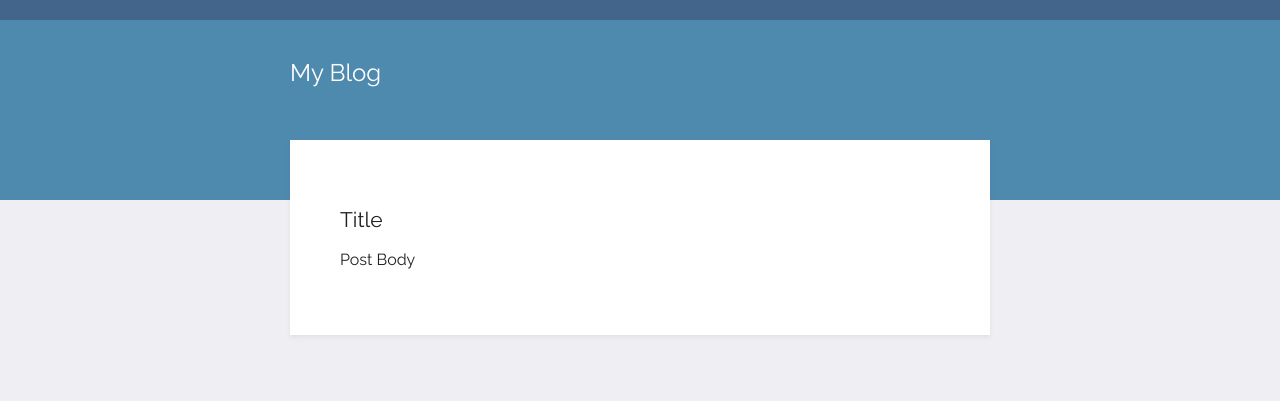
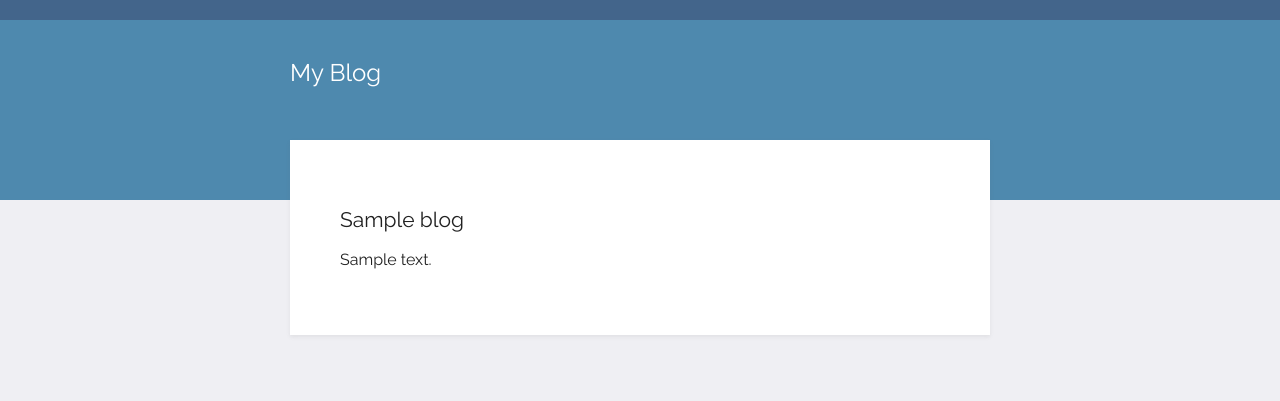
Before and after one commit to kundanc2/Blog_using_flask, a Flask app: template templates/post.html in a window 1280 px wide. Shown: the top 401 px of the page. Run offline with Flask 3, Linux system fonts and the light colour scheme; the template is opened without the code that fills it: most values are stand-ins (such as "Sample title", 1, 10 or a date in 2020).

Commit message:
complete

```diff
--- a/main.py
+++ b/main.py
@@ -1,14 +1,26 @@
 from flask import Flask, render_template
 import requests
+from post import Post
+
+post_objects=[]
+
+posts=requests.get("https://api.npoint.io/c790b4d5cab58020d391").json()
+for post in posts:
+    post_obj = Post(post["id"],post["title"],post["subtitle"],post["body"])
+    post_objects.append(post_obj)
 
 app = Flask(__name__)
 
 @app.route('/')
 def home():
-    posts=requests.get("https://api.npoint.io/c790b4d5cab58020d391").json()
     return render_template("index.html",posts=posts)
 
-
+@app.route("/post/<int:blog_id>")
+def loadpost(blog_id):
+    for post in post_objects:
+        if post.id==blog_id:
+            blog=post
+    return render_template("post.html",blog=blog)
 
 if __name__ == "__main__":
     app.run(debug=True)
--- a/templates/index.html
+++ b/templates/index.html
@@ -16,7 +16,7 @@
             <div class="card">
                 <h2>{{post.title}}</h2>
                 <p class="text">{{post.subtitle}}</p>
-                <a href="#">Read</a>
+                <a href="{{url_for('loadpost', blog_id=post.id)}}">Read</a>
             </div>
         </div>
     {%endfor%}
--- a/templates/post.html
+++ b/templates/post.html
@@ -13,8 +13,8 @@
            </div>
         <div class="content">
             <div class="card">
-                <h2>Title</h2>
-                <p>Post Body</p>
+                <h2>{{blog.title}}</h2>
+                <p>{{blog.body}}</p>
             </div>
 
     </div>
```
